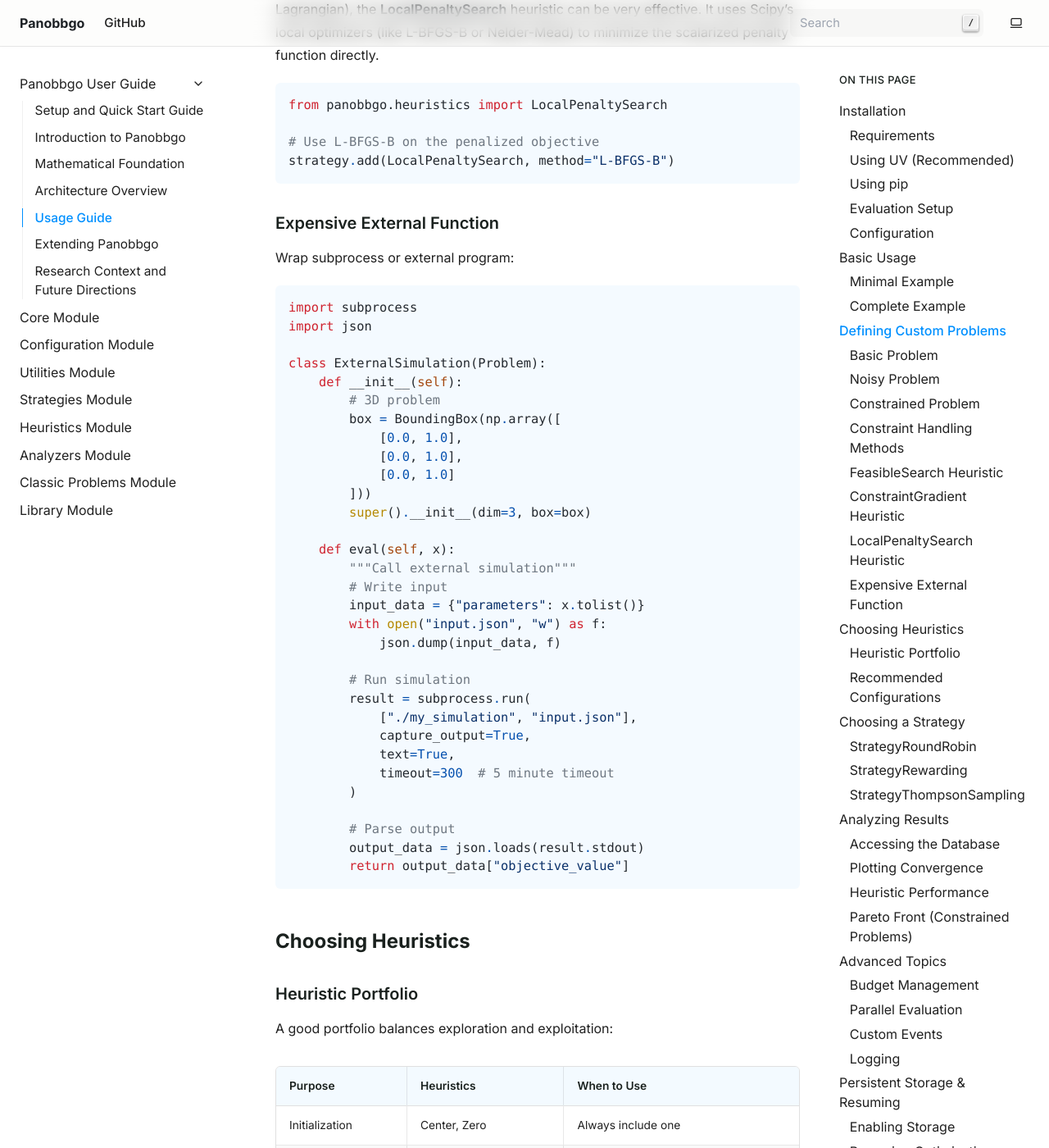
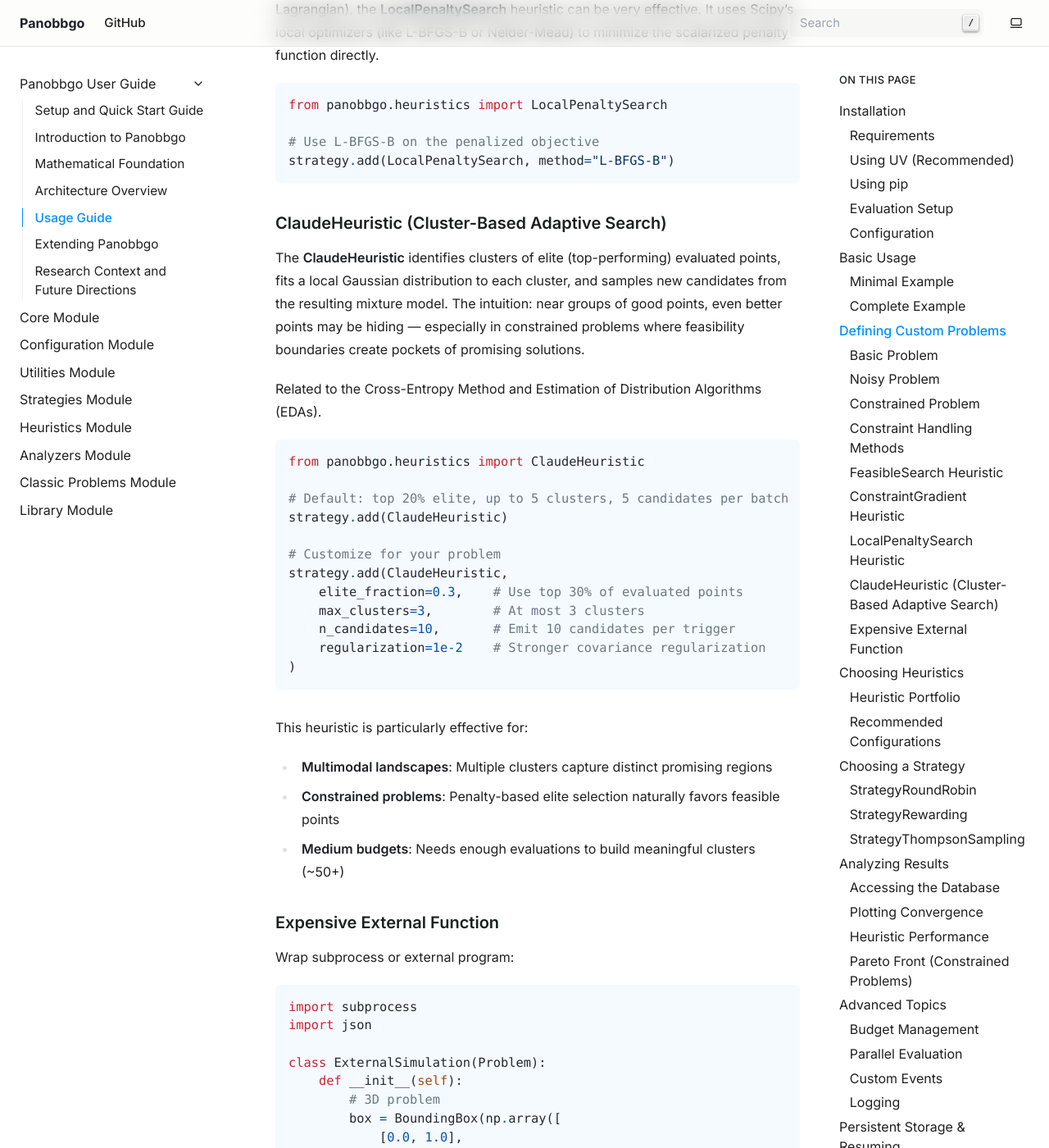
Before and after one commit to haraldschilly/panobbgo, a Sphinx documentation site: the page built from doc/source/guide_usage.rst, in a window 1280 px wide and 1400 px high, scrolled down 7637 px. Shown: the whole window at 82% size. Built offline with Sphinx 7.4.7, drawn with Linux system fonts in a browser that asks for light colours; some of the changed text lies outside the part shown.

Commit message:
docs: add ClaudeHeuristic to usage guide and architecture docs
Co-Authored-By: Claude Opus 4.6 <noreply@anthropic.com>

```diff
--- a/doc/source/guide_architecture.rst
+++ b/doc/source/guide_architecture.rst
@@ -205,6 +205,7 @@ Implemented Heuristics
 **Model-based:**
 
 - :class:`~panobbgo.heuristics.quadratic_wls_model.QuadraticWlsModel`: Weighted least-squares quadratic surrogate
+- :class:`~panobbgo.heuristics.claude_heuristic.ClaudeHeuristic`: Mixture of Gaussians over elite points (cluster-based adaptive search)
 
 **Classical optimizers:**
 
--- a/doc/source/guide_usage.rst
+++ b/doc/source/guide_usage.rst
@@ -336,6 +336,38 @@ For problems with constraints handled via penalties (e.g. Penalty or Augmented L
    # Use L-BFGS-B on the penalized objective
    strategy.add(LocalPenaltySearch, method="L-BFGS-B")
 
+ClaudeHeuristic (Cluster-Based Adaptive Search)
+~~~~~~~~~~~~~~~~~~~~~~~~~~~~~~~~~~~~~~~~~~~~~~~~
+
+The **ClaudeHeuristic** identifies clusters of elite (top-performing) evaluated points,
+fits a local Gaussian distribution to each cluster, and samples new candidates from the
+resulting mixture model. The intuition: near groups of good points, even better points
+may be hiding — especially in constrained problems where feasibility boundaries create
+pockets of promising solutions.
+
+Related to the Cross-Entropy Method and Estimation of Distribution Algorithms (EDAs).
+
+.. code-block:: python
+
+   from panobbgo.heuristics import ClaudeHeuristic
+
+   # Default: top 20% elite, up to 5 clusters, 5 candidates per batch
+   strategy.add(ClaudeHeuristic)
+
+   # Customize for your problem
+   strategy.add(ClaudeHeuristic,
+       elite_fraction=0.3,    # Use top 30% of evaluated points
+       max_clusters=3,        # At most 3 clusters
+       n_candidates=10,       # Emit 10 candidates per trigger
+       regularization=1e-2    # Stronger covariance regularization
+   )
+
+This heuristic is particularly effective for:
+
+- **Multimodal landscapes**: Multiple clusters capture distinct promising regions
+- **Constrained problems**: Penalty-based elite selection naturally favors feasible points
+- **Medium budgets**: Needs enough evaluations to build meaningful clusters (~50+)
+
 Expensive External Function
 ~~~~~~~~~~~~~~~~~~~~~~~~~~~~
 
@@ -403,8 +435,11 @@ A good portfolio balances exploration and exploitation:
      - Nearby, NelderMead
      - Smooth problems
    * - Model-based
-     - QuadraticWLS
+     - QuadraticWLS, ClaudeHeuristic
      - Low-dimensional (dim < 20)
+   * - Cluster-based
+     - ClaudeHeuristic
+     - Multimodal landscapes, finding hidden optima near good regions
    * - Gradient-free
      - LBFGSB, LocalPenaltySearch
      - When local structure suspected
@@ -425,6 +460,7 @@ Recommended Configurations
    strategy.add(Nearby)
    strategy.add(NelderMead)
    strategy.add(QuadraticWLS)
+   strategy.add(ClaudeHeuristic)  # Cluster-based search
 
 **Medium-dimensional (5 < dim ≤ 20):**
 
--- a/doc/source/heuristics.rst
+++ b/doc/source/heuristics.rst
@@ -17,6 +17,7 @@ Point generation algorithms (heuristics):
 - **FeasibleSearch**: Actively searches for and repairs feasible solutions.
 - **ConstraintGradient**: Uses estimated gradients of constraint violations to find feasible regions.
 - **LocalPenaltySearch**: Optimizes the scalarized penalty function directly.
+- **ClaudeHeuristic**: Cluster-based adaptive search using Mixture of Gaussians over elite points.
 
 .. automodule:: panobbgo.heuristics
    :members:
```
